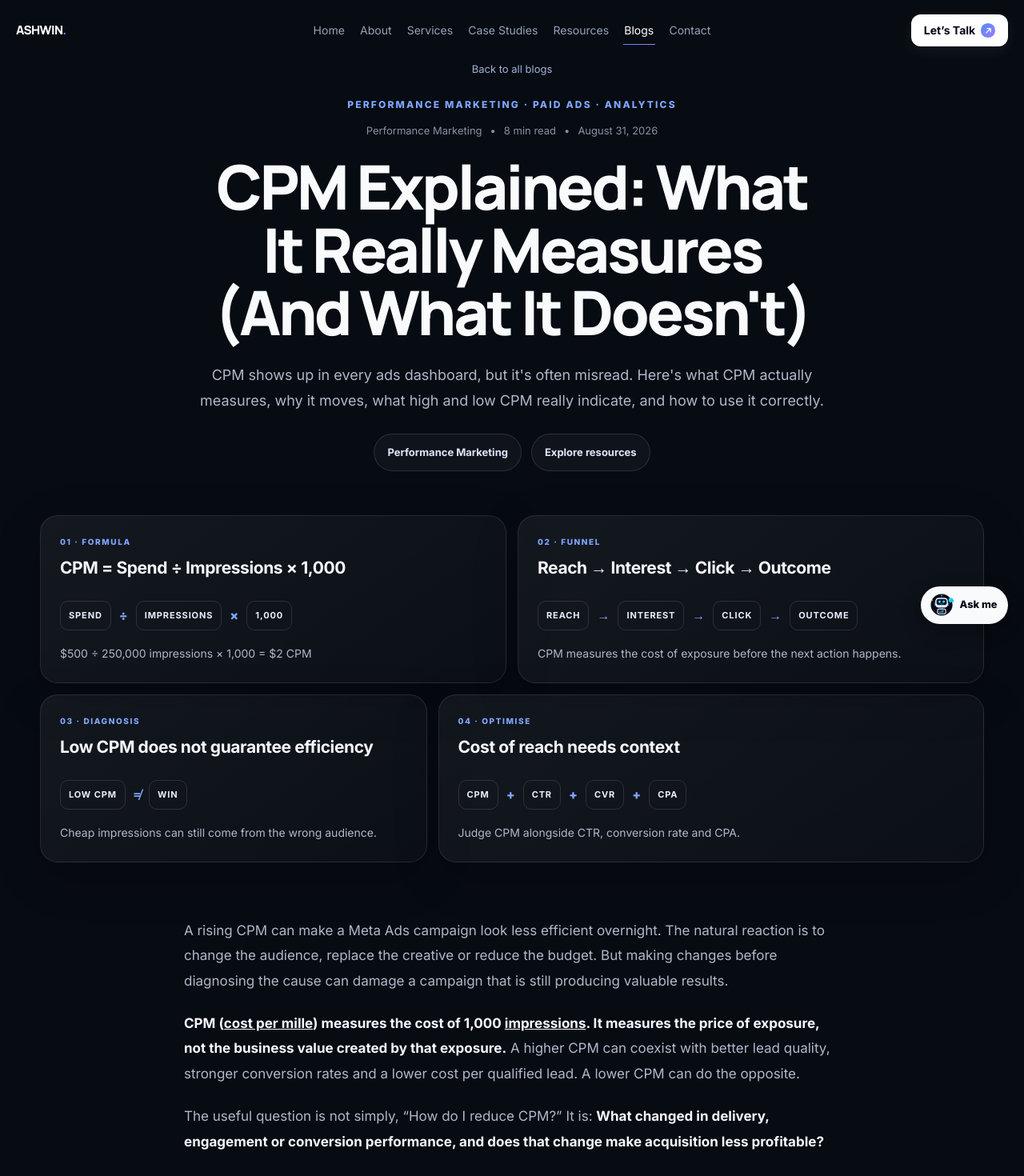
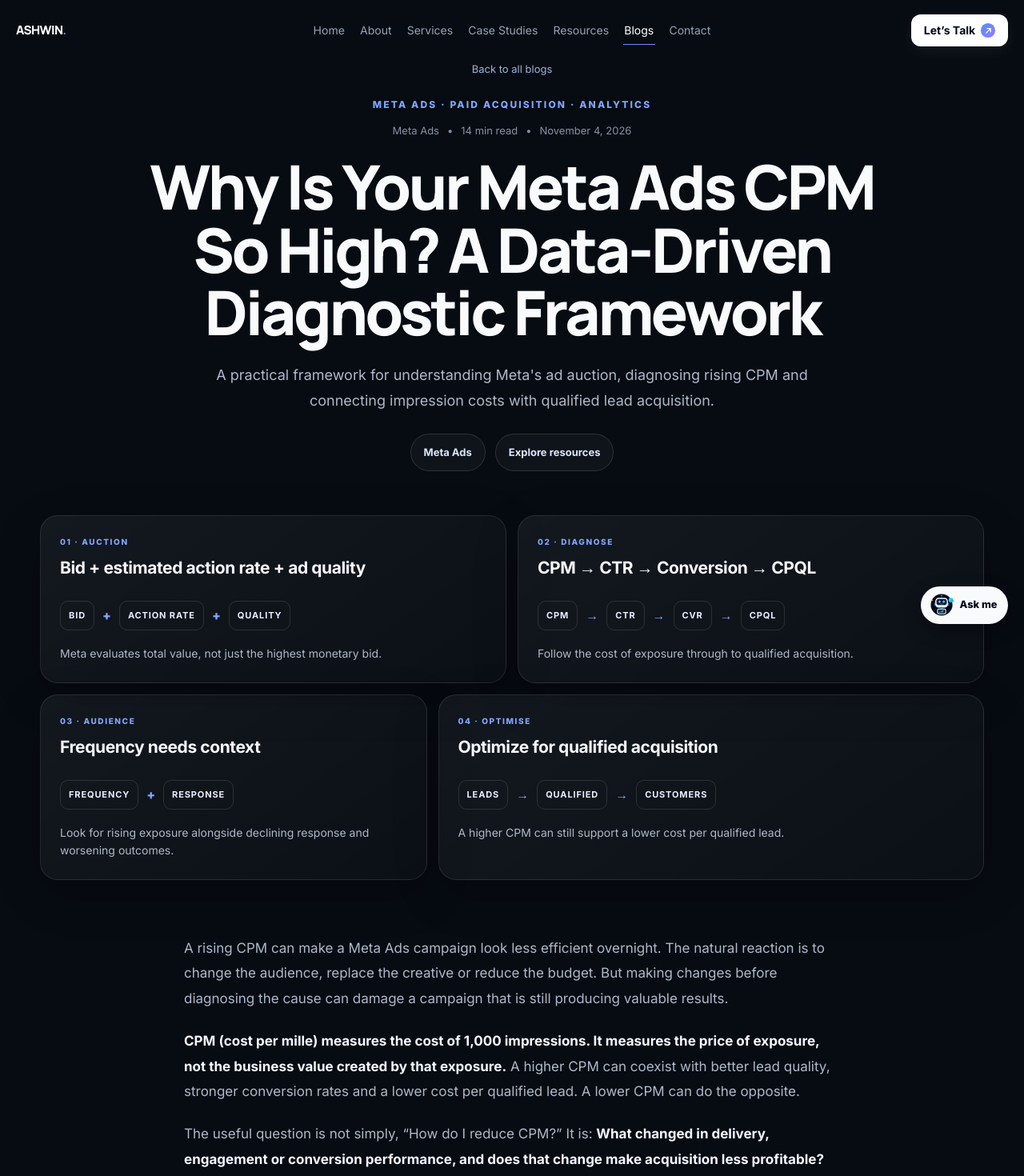
Before and after one commit to ashwinpjames/Ashwin-Portfolio, a React (Vite) app: page /blog/cpm-explained in a window 1280 px wide. Shown: the top 1470 px of the page at 80% size. Built offline with nearby package versions, Linux system fonts and the light colour scheme.

Commit message:
Refresh CPM article layout, schema and internal links

```diff
--- a/src/pages/CPMExplainedBlog.jsx
+++ b/src/pages/CPMExplainedBlog.jsx
@@ -4,21 +4,22 @@ import articleMarkdown from '../content/cpm-explained.md?raw'
 const articleSchema = {
   '@context': 'https://schema.org',
   '@type': 'BlogPosting',
-  headline: "CPM Explained: What It Really Measures (And What It Doesn't)",
-  description: "CPM shows up in every ads dashboard, but it's often misread. Here's what CPM actually measures, why it moves, and how to use it correctly.",
-  author: { '@type': 'Person', name: 'Ashwin James', url: 'https://ashwinjames.com/' },
+  headline: 'Why Is Your Meta Ads CPM So High? A Data-Driven Diagnostic Framework',
+  description: 'A technical guide to diagnosing high Meta Ads CPM using auction mechanics, CTR, frequency, placement breakdowns, conversion rates and cost per qualified lead.',
+  author: { '@type': 'Person', name: 'Ashwin James', url: 'https://www.ashwinjames.com/' },
   publisher: { '@type': 'Person', name: 'Ashwin James' },
   datePublished: '2026-08-31',
-  dateModified: '2026-08-31',
-  mainEntityOfPage: 'https://ashwinjames.com/blog/cpm-explained',
+  dateModified: '2026-11-04',
+  mainEntityOfPage: 'https://www.ashwinjames.com/blog/cpm-explained',
 }
 
 const faq = [
-  ['What is a good CPM?', "There's no universal number — CPM varies widely by platform, placement, audience, industry, and time of year. The most useful benchmark is your own account's historical CPM for comparable campaigns, not an external average."],
-  ['Is a lower CPM always better?', 'No. A lower CPM only helps if the audience it reaches is still relevant to your goal. If CTR and conversion rate drop along with CPM, the cheaper reach may be reaching the wrong people.'],
-  ['Why did my CPM suddenly increase?', 'Common causes include increased auction competition, seasonal demand, a narrower audience, a shift to a more premium placement or format, or reduced relevance and engagement signals. Check what changed in your targeting, timing, or creative before assuming something is broken.'],
-  ['Is CPM more important than CPC or CPA?', 'No — CPM, CPC, and CPA measure different stages of the funnel. CPM covers reach cost, CPC covers cost per click, and CPA covers cost per outcome. For most performance goals, CPA is the more important metric; CPM is useful context, not the end goal.'],
-  ['Does CPM matter for conversion focused campaigns?', "Yes, but as context rather than a primary success metric. It helps explain why a CPA moved, such as rising reach costs, but shouldn't be the metric you optimize toward directly in a conversion campaign."],
+  ['What is a good CPM for Meta Ads?', 'There is no universal good CPM. Costs vary by market, audience, objective, placement, competition and time period. Compare your campaign with its own historical performance under similar conditions and evaluate the cost of the business outcome.'],
+  ['Why did my Meta Ads CPM suddenly increase?', 'Possible explanations include increased auction demand, a change in placement mix, different audience delivery, campaign edits or changes in market conditions. Compare like-for-like breakdowns and check whether CPQL or other business outcomes also changed.'],
+  ['Does a higher CTR automatically reduce CPM?', 'No. CTR is a useful response metric, but it is not a direct CPM control. Meta’s auction considers bid, estimated action rate and ad quality. A stronger click response does not guarantee cheaper impressions or better lead quality.'],
+  ['Does Facebook page follower count reduce CPM?', 'A large follower count is not a published direct discount in Meta’s auction. Page identity, audience familiarity and social proof may affect how people respond, but a comparison between two pages cannot establish that follower count caused a CPM difference.'],
+  ['Should I pause an ad when CPM becomes high?', 'Not based on CPM alone. First check whether the increase is accompanied by deteriorating conversion rate, CPQL or downstream business outcomes. If qualified acquisition remains within the business’s acceptable range, a higher CPM may not justify pausing the ad.'],
+  ['Is CPM more important than cost per qualified lead?', 'They answer different questions. CPM measures impression cost; CPQL measures the advertising cost of generating a qualified lead. For a lead generation business, CPQL is generally closer to the commercial objective, provided qualification criteria are reliable and consistent.'],
 ]
 
 const faqSchema = {
@@ -37,12 +38,16 @@ function escapeHtml(value) {
 
 function inlineMarkdown(value) {
   let output = escapeHtml(value)
+  output = output.replace(/\[\[HOMEPAGE_LINK\]\]/g, '<a href="https://www.ashwinjames.com/">Performance Marketing Specialist</a>')
+  output = output.replace(/\[([^\]]+)\]\((https?:\/\/[^)\s]+|\/[^)\s]*)\)/g, (match, label, href) => {
+    const safeHref = href.replace(/&amp;/g, '&amp;')
+    return href.startsWith('https://')
+      ? `<a href="${safeHref}" target="_blank" rel="noopener noreferrer">${label}</a>`
+      : `<a href="${safeHref}">${label}</a>`
+  })
   output = output.replace(/\*\*([^*]+)\*\*/g, '<strong>$1</strong>')
   output = output.replace(/\*([^*]+)\*/g, '<em>$1</em>')
   output = output.replace(/`([^`]+)`/g, '<code>$1</code>')
-  output = output.replace(/\bcost per mille\b/gi, '<a href="https://en.wikipedia.org/wiki/Cost_per_mille" target="_blank" rel="noreferrer">$&</a>')
-  output = output.replace(/\bimpressions\b/gi, '<a href="https://en.wikipedia.org/wiki/Cost_per_impression" target="_blank" rel="noreferrer">$&</a>')
-  output = output.replace(/\bclick-through rate\b/gi, '<a href="https://en.wikipedia.org/wiki/Click-through_rate" target="_blank" rel="noreferrer">$&</a>')
   return output
 }
 
@@ -71,11 +76,6 @@ function renderMarkdown(markdown) {
       html.push(`<${ordered ? 'ol' : 'ul'}>${items.join('')}</${ordered ? 'ol' : 'ul'}>`)
       continue
     }
-    if (/^`[^`]+`$/.test(line.trim())) {
-      html.push(`<p class="cpm-code-line">${inlineMarkdown(line.trim())}</p>`)
-      i += 1
-      continue
-    }
     const paragraph = []
     while (i < lines.length && lines[i].trim() && !/^#{1,3}\s+/.test(lines[i]) && !/^\d+\.\s+/.test(lines[i]) && !/^[-*]\s+/.test(lines[i])) {
       paragraph.push(lines[i])
@@ -87,10 +87,10 @@ function renderMarkdown(markdown) {
 }
 
 const visuals = [
-  { label: '01 · FORMULA', title: 'CPM = Spend ÷ Impressions × 1,000', body: '$500 ÷ 250,000 impressions × 1,000 = $2 CPM', type: 'formula' },
-  { label: '02 · FUNNEL', title: 'Reach → Interest → Click → Outcome', body: 'CPM measures the cost of exposure before the next action happens.', type: 'funnel' },
-  { label: '03 · DIAGNOSIS', title: 'Low CPM does not guarantee efficiency', body: 'Cheap impressions can still come from the wrong audience.', type: 'diagnosis' },
-  { label: '04 · OPTIMISE', title: 'Cost of reach needs context', body: 'Judge CPM alongside CTR, conversion rate and CPA.', type: 'outcome' },
+  { label: '01 · AUCTION', title: 'Bid + estimated action rate + ad quality', body: 'Meta evaluates total value, not just the highest monetary bid.', type: 'formula' },
+  { label: '02 · DIAGNOSE', title: 'CPM → CTR → Conversion → CPQL', body: 'Follow the cost of exposure through to qualified acquisition.', type: 'funnel' },
+  { label: '03 · AUDIENCE', title: 'Frequency needs context', body: 'Look for rising exposure alongside declining response and worsening outcomes.', type: 'diagnosis' },
+  { label: '04 · OPTIMISE', title: 'Optimize for qualified acquisition', body: 'A higher CPM can still support a lower cost per qualified lead.', type: 'outcome' },
 ]
 
 function VisualCard({ item }) {
@@ -99,10 +99,10 @@ function VisualCard({ item }) {
       <span>{item.label}</span>
       <strong>{item.title}</strong>
       <div className="cpm-visual-art" aria-hidden="true">
-        {item.type === 'formula' && <><b>SPEND</b><i>÷</i><b>IMPRESSIONS</b><i>×</i><b>1,000</b></>}
-        {item.type === 'funnel' && <><b>REACH</b><i>→</i><b>INTEREST</b><i>→</i><b>CLICK</b><i>→</i><b>OUTCOME</b></>}
-        {item.type === 'diagnosis' && <><b>LOW CPM</b><i>≠</i><b>WIN</b></>}
-        {item.type === 'outcome' && <><b>CPM</b><i>+</i><b>CTR</b><i>+</i><b>CVR</b><i>+</i><b>CPA</b></>}
+        {item.type === 'formula' && <><b>BID</b><i>+</i><b>ACTION RATE</b><i>+</i><b>QUALITY</b></>}
+        {item.type === 'funnel' && <><b>CPM</b><i>→</i><b>CTR</b><i>→</i><b>CVR</b><i>→</i><b>CPQL</b></>}
+        {item.type === 'diagnosis' && <><b>FREQUENCY</b><i>+</i><b>RESPONSE</b></>}
+        {item.type === 'outcome' && <><b>LEADS</b><i>→</i><b>QUALIFIED</b><i>→</i><b>CUSTOMERS</b></>}
       </div>
       <p>{item.body}</p>
     </div>
@@ -115,7 +115,7 @@ function FAQSection() {
       <div className="cpm-faq-heading">
         <span>FAQ</span>
         <h2 id="cpm-faq-heading">Frequently asked questions</h2>
-        <p>Quick answers to the questions marketers ask most often about CPM.</p>
+        <p>Practical answers to common questions about diagnosing Meta Ads CPM.</p>
       </div>
       <div className="cpm-faq-list">
         {faq.map(([question, answer]) => (
@@ -130,7 +130,7 @@ function FAQSection() {
 }
 
 export default function CPMExplainedBlog() {
-  const body = articleMarkdown.replace(/^# .+\n\n/, '').replace(/\n## FAQ[\s\S]*$/, '')
+  const body = articleMarkdown.replace(/^# .+\n\n/, '')
   const renderedArticle = renderMarkdown(body)
   return <main className="cpm-blog-page">
     <script type="application/ld+json">{JSON.stringify(articleSchema)}</script>
@@ -138,22 +138,22 @@ export default function CPMExplainedBlog() {
     <article className="cpm-blog-shell">
       <header className="cpm-blog-hero">
         <Link to="/blog" className="cpm-blog-back">Back to all blogs</Link>
-        <p className="cpm-blog-eyebrow">PERFORMANCE MARKETING · PAID ADS · ANALYTICS</p>
-        <div className="cpm-blog-meta"><span>Performance Marketing</span><span>•</span><span>8 min read</span><span>•</span><span>August 31, 2026</span></div>
-        <h1>CPM Explained: What It Really Measures (And What It Doesn't)</h1>
-        <p className="cpm-blog-lede">CPM shows up in every ads dashboard, but it's often misread. Here's what CPM actually measures, why it moves, what high and low CPM really indicate, and how to use it correctly.</p>
-        <div className="cpm-blog-links"><Link to="/services/performance-growth-marketing">Performance Marketing</Link><Link to="/resources">Explore resources</Link></div>
+        <p className="cpm-blog-eyebrow">META ADS · PAID ACQUISITION · ANALYTICS</p>
+        <div className="cpm-blog-meta"><span>Meta Ads</span><span>•</span><span>14 min read</span><span>•</span><span>November 4, 2026</span></div>
+        <h1>Why Is Your Meta Ads CPM So High? A Data-Driven Diagnostic Framework</h1>
+        <p className="cpm-blog-lede">A practical framework for understanding Meta's ad auction, diagnosing rising CPM and connecting impression costs with qualified lead acquisition.</p>
+        <div className="cpm-blog-links"><Link to="/services/meta-ads">Meta Ads</Link><Link to="/resources">Explore resources</Link></div>
       </header>
-      <section className="cpm-visual-grid" aria-label="CPM visual summary">
+      <section className="cpm-visual-grid" aria-label="Meta Ads CPM diagnostic summary">
         {visuals.map(item => <VisualCard key={item.label} item={item} />)}
       </section>
       <div className="cpm-blog-content" dangerouslySetInnerHTML={{ __html: renderedArticle }} />
       <FAQSection />
       <footer className="cpm-blog-cta">
         <span>PERFORMANCE MARKETING</span>
-        <h2>Do not optimize reach cost in isolation.</h2>
-        <p>CPM tells you what exposure costs. The real question is whether that exposure produces the outcome your campaign needs.</p>
-        <div><Link to="/contact">Work with Ashwin</Link><Link to="/blog">Read more insights</Link></div>
+        <h2>Measure the cost of acquisition, not impressions alone.</h2>
+        <p>Connect paid advertising, conversion tracking and CRM outcomes to understand what your campaigns actually deliver.</p>
+        <div><Link to="/">Performance Marketing Specialist</Link><Link to="/case-studies">Explore case studies</Link><Link to="/blog">Read more insights</Link></div>
       </footer>
     </article>
   </main>
```
